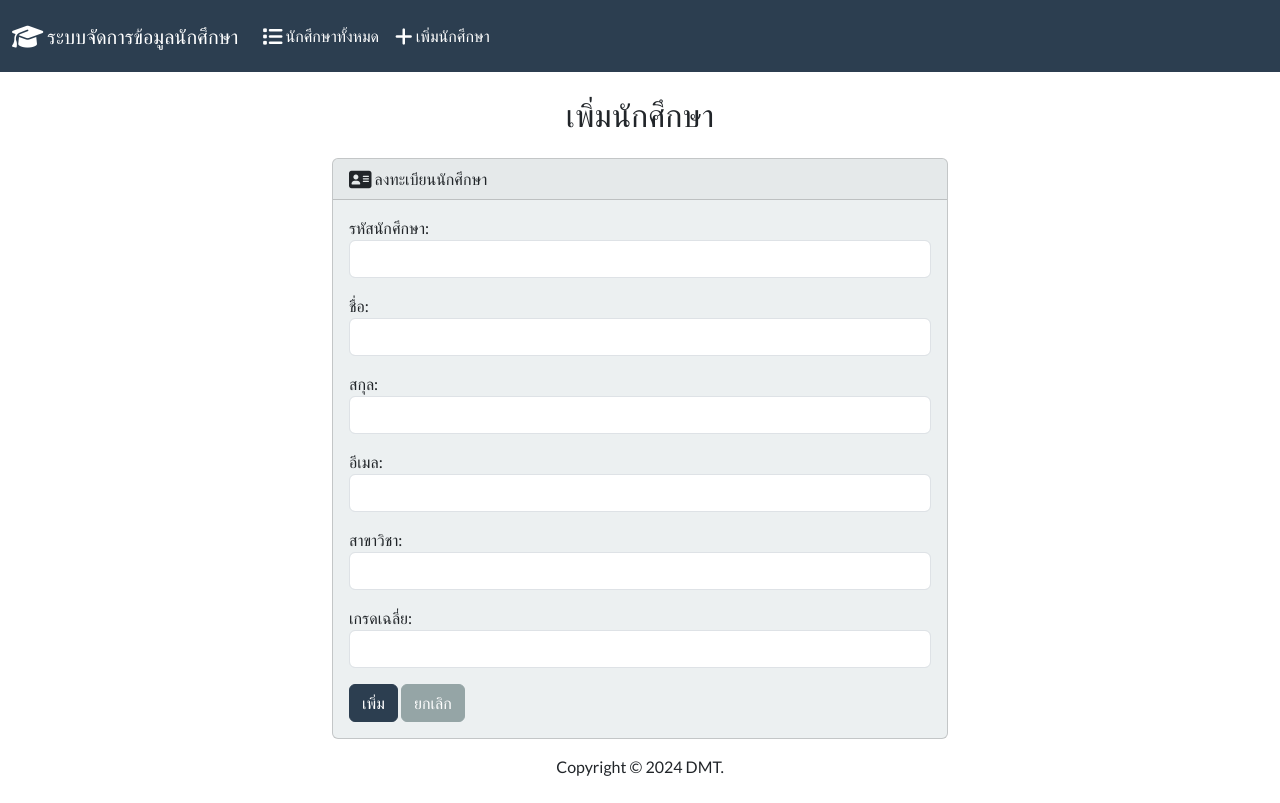
After one commit to smeesathit/student-management, a Django app: page /add/ in a window 1280 px wide. The commit adds this page. Run offline with Django 5.2, Linux system fonts and the light colour scheme; some libraries are stand-ins or nearby versions.

Commit message:
11-add-add new student

```diff
--- /dev/null
+++ b/students/forms.py
@@ -0,0 +1,25 @@
+# students\forms.py
+from django import forms
+from .models import Student
+
+
+class StudentForm(forms.ModelForm):
+  class Meta:
+    model = Student
+    fields = ['student_number', 'first_name', 'last_name', 'email', 'field_of_study', 'gpa']
+    labels = {
+      'student_number': 'รหัสนักศึกษา',
+      'first_name': 'ชื่อ',
+      'last_name': 'สกุล',
+      'email': 'อีเมล',
+      'field_of_study': 'สาขาวิชา',
+      'gpa': 'เกรดเฉลี่ย'
+    }
+    widgets = {
+      'student_number': forms.NumberInput(attrs={'class': 'form-control'}),
+      'first_name': forms.TextInput(attrs={'class': 'form-control'}),
+      'last_name': forms.TextInput(attrs={'class': 'form-control'}),
+      'email': forms.EmailInput(attrs={'class': 'form-control'}),
+      'field_of_study': forms.TextInput(attrs={'class': 'form-control'}),
+      'gpa': forms.NumberInput(attrs={'class': 'form-control'}),
+    }
--- /dev/null
+++ b/students/templates/students/add.html
@@ -0,0 +1,31 @@
+<!-- students\templates\students\add.html -->
+
+{% extends "students/base.html" %}
+
+{% block body %}
+  <h3 class="text-center m-4">เพิ่มนักศึกษา</h3>
+  {% if success %}
+    <div class="alert alert-success" role="alert">
+      เพิ่มข้อมูลนักศึกษาใหม่เรียบร้อย
+      <a href="{% url 'index' %}" class="alert-link">กลับหน้าหลัก</a>
+    </div>
+  {% else %}
+    <div class="row justify-content-center">
+      <div class="col-6">
+        <div class="card bg-light mb-3">
+          <div class="card-header">
+            <i class="fa-solid fa-address-card fa-lg"></i> ลงทะเบียนนักศึกษา
+          </div>
+          <div class="card-body">
+            <form action="{% url 'add' %}" method="POST">
+              {% csrf_token %}
+              {{ form.as_p }}
+              <button type="submit" class="btn btn-primary">เพิ่ม</button>
+              <a href="{% url 'index' %}" class="btn btn-secondary">ยกเลิก</a>
+            </form>
+          </div>
+        </div>
+      </div>
+    </div>
+  {% endif %}
+{% endblock %}
--- /dev/null
+++ b/students/templates/students/base.html
@@ -0,0 +1,48 @@
+<!-- students\templates\students\base.html -->
+
+{% load static %}
+<!DOCTYPE html>
+<html>
+    <head>
+        <title>
+            ระบบจัดการข้อมูลนักศึกษา
+        </title>
+        <link rel="stylesheet" href="{% static 'css\bootstrap.min.css' %}">
+        <link rel="stylesheet" href="https://cdnjs.cloudflare.com/ajax/libs/font-awesome/6.5.1/css/all.min.css"/>
+    </head>
+    <body class="d-flex flex-column min-vh-100">
+        <nav class="navbar navbar-expand-lg bg-primary" data-bs-theme="dark">
+            <div class="container-fluid">
+              <a class="navbar-brand" href="{% url 'index' %}">
+                <i class="fa-solid fa-graduation-cap fa-lg"></i> ระบบจัดการข้อมูลนักศึกษา</a>
+              <button class="navbar-toggler" type="button" data-bs-toggle="collapse" data-bs-target="#navbarColor01" aria-controls="navbarColor01" aria-expanded="false" aria-label="Toggle navigation">
+                <span class="navbar-toggler-icon"></span>
+              </button>
+              <div class="collapse navbar-collapse" id="navbarColor01">
+                <ul class="navbar-nav me-auto">
+                  <li class="nav-item">
+                    <a class="nav-link" href="{% url 'index' %}">
+                      <i class="fa-solid fa-list fa-lg"></i> นักศึกษาทั้งหมด</a>
+                  </li>
+                  <li class="nav-item">
+                    <a class="nav-link" href="{% url 'add' %}">
+                      <i class="fa-solid fa-plus fa-lg"></i> เพิ่มนักศึกษา</a>
+                  </li>
+                </ul>
+              </div>
+            </div>
+          </nav>
+        <div class="container-fluid">
+          {% block body %}
+          {% endblock %}
+        </div>
+        <footer class="mt-auto mb-4">
+          <div class="text-center">
+            <span>
+              Copyright &copy; <script>document.write(new Date().getFullYear())</script> DMT.
+            </span>
+          </div>
+        </footer>
+        <script src="https://cdn.jsdelivr.net/npm/bootstrap@5.3.3/dist/js/bootstrap.bundle.min.js"></script>
+    </body>
+</html>
--- a/students/urls.py
+++ b/students/urls.py
@@ -6,4 +6,5 @@ from . import views
 urlpatterns = [
     path('', views.index, name='index'),
     path('<int:id>', views.view_student, name='view_student'),
+    path('add/', views.add, name='add'),
 ]
--- a/students/views.py
+++ b/students/views.py
@@ -4,6 +4,7 @@ from django.http import HttpResponseRedirect
 from django.shortcuts import render
 from django.urls import reverse
 from .models import Student
+from .forms import StudentForm
 
 # Create your views here.
 def index(request):
@@ -12,3 +13,33 @@ def index(request):
 def view_student(request, id):
     student = Student.objects.get(pk=id)
     return HttpResponseRedirect(reverse('index'))
+
+def add(request):
+  if request.method == 'POST':
+    form = StudentForm(request.POST)
+    if form.is_valid():
+      new_student_number = form.cleaned_data['student_number']
+      new_first_name = form.cleaned_data['first_name']
+      new_last_name = form.cleaned_data['last_name']
+      new_email = form.cleaned_data['email']
+      new_field_of_study = form.cleaned_data['field_of_study']
+      new_gpa = form.cleaned_data['gpa']
+
+      new_student = Student(
+        student_number=new_student_number,
+        first_name=new_first_name,
+        last_name=new_last_name,
+        email=new_email,
+        field_of_study=new_field_of_study,
+        gpa=new_gpa
+      )
+      new_student.save()
+      return render(request, 'students/add.html', {
+        'form': StudentForm(),
+        'success': True
+      })
+  else:
+    form = StudentForm()
+  return render(request, 'students/add.html', {
+    'form': StudentForm()
+  })
```
Also changed, not shown: students/templates/students/index.html (+8 -46 lines), db.sqlite3.
